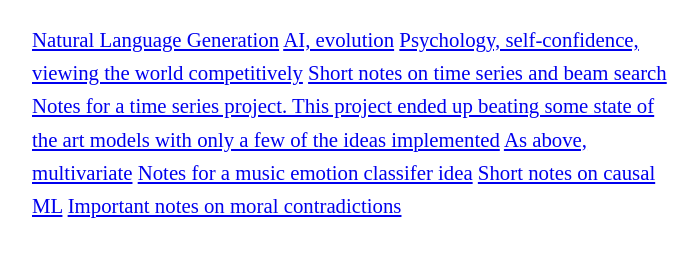
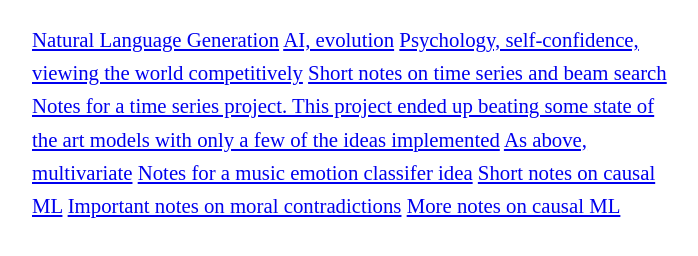
Before and after one commit to martinbaroody68/Notes_and_Thoughts, a plain HTML site: page public/conceptual_notes.html in a window 1280 px wide. Shown: the part 569-825 px from the top of the page, without its empty margins (288-986 px from the left). Drawn offline with Linux system fonts and the light colour scheme.

Commit message:
Add older thoughts/notes for further development, and to keep record of some of my thoughts which I thought of - 2022

```diff
--- a/public/conceptual_notes.html
+++ b/public/conceptual_notes.html
@@ -29,6 +29,6 @@
 <a href="Notes mid 2022/musicemotioncflassifer_notes1_mid2022.tex">Notes for a music emotion classifer idea</a>
 <a href="Notes mid 2022/causalml_notes1.tex">Short notes on causal ML</a>
 <a href="Notes mid 2022/moralcontradictions_mid2022.tex">Important notes on moral contradictions</a>
-
+<a href="Notes mid 2022/causalml_notes2_mid2022.tex">More notes on causal ML</a>
 
 <br/><br/>
```
Also changed, not shown: 1 other file.
